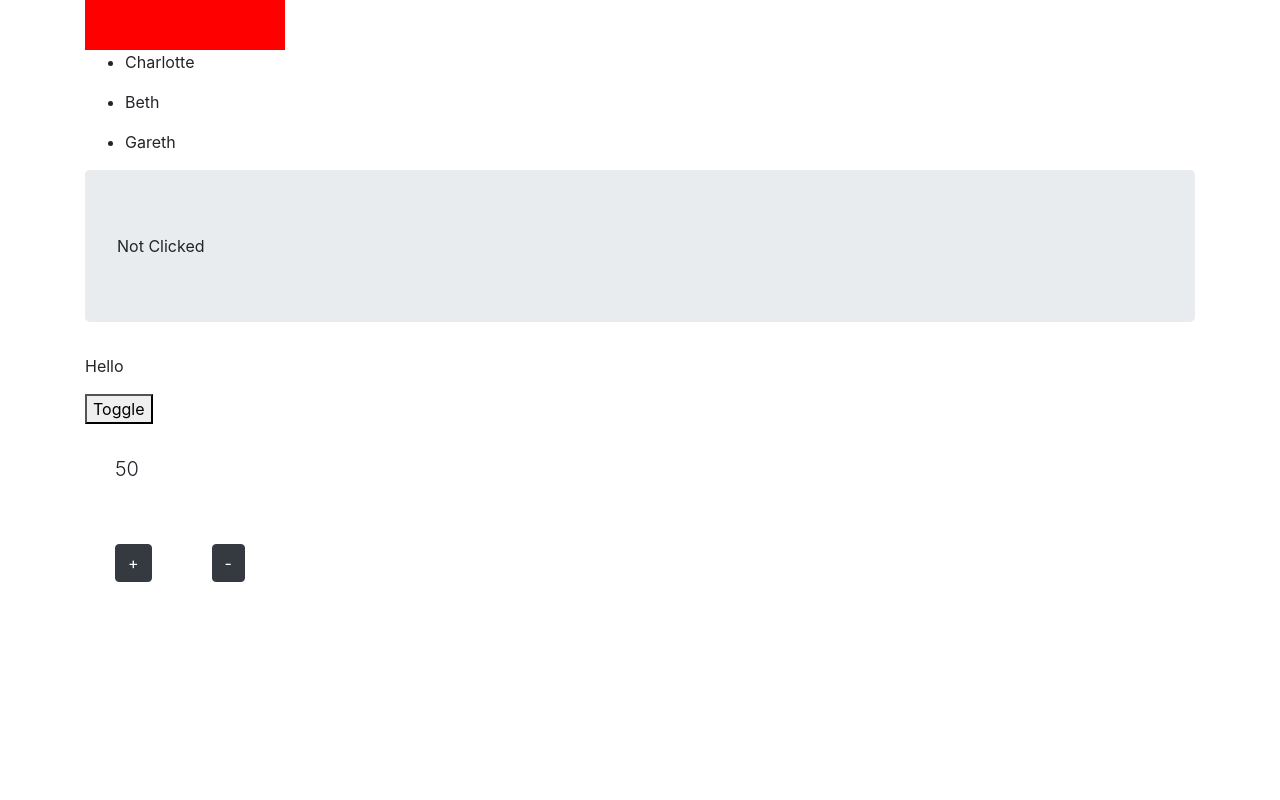
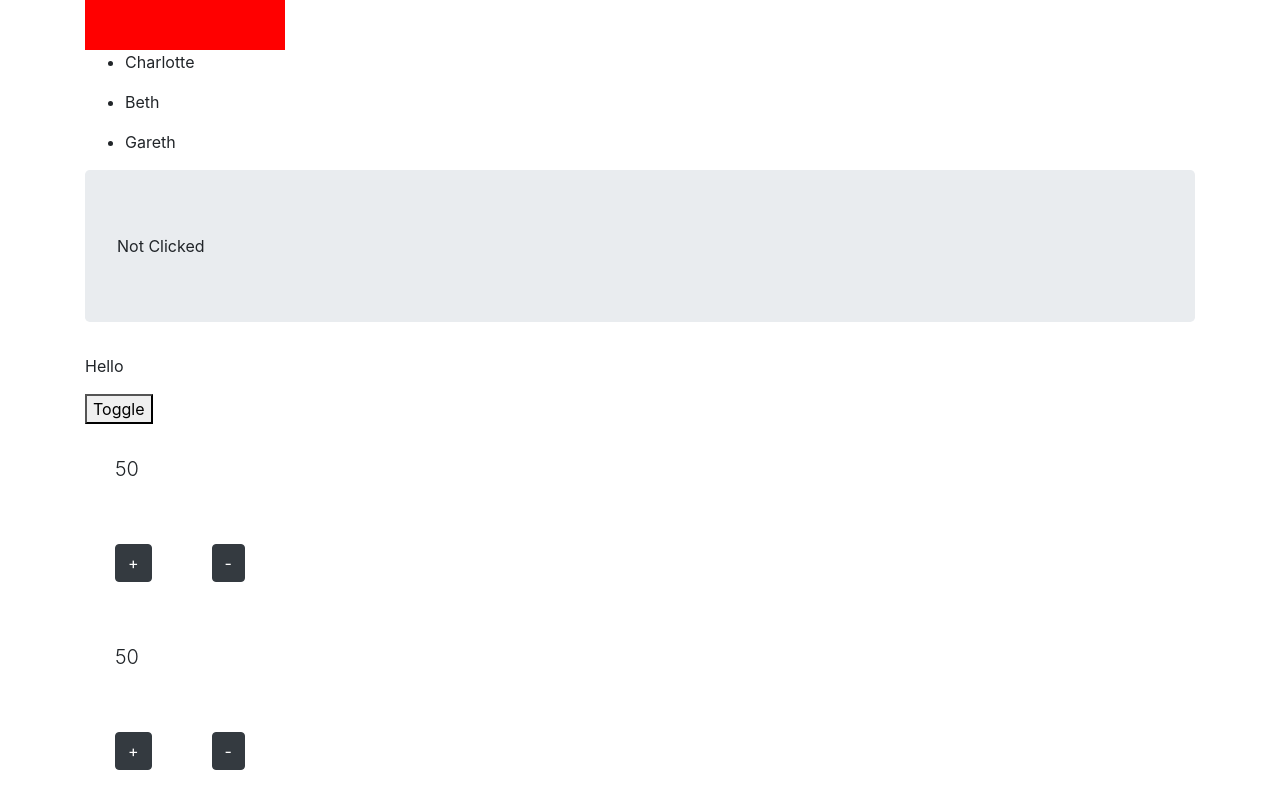
Before and after one commit to bettyeverett/react-testing-app, a React (Create React App) app: page / in a window 1280 px wide. Shown: the part 406-1206 px from the top of the page. Before the commit the page ends 1018 px from the top, so only its background shows below. Built offline with nearby package versions, Linux system fonts and the light colour scheme.

Commit message:
Creating another counter that takes a prop of step so that you can determine by how much that counter increases and decreases with the + and - buttons.

```diff
--- a/src/Event.js
+++ b/src/Event.js
@@ -1,13 +1,15 @@
 import React from "react";
 import Clicked from "./event/Clicked";
 import ToggleText from "./event/ToggleText";
-import Counter from "./event/Counter"
+import Counter from "./event/Counter";
+import StepCounter from "./event/StepCounter";
 
 const Event = () => (
     <>
         <Clicked />
         <ToggleText initial="Hello" alternate="World"></ToggleText>
         <Counter initial={ 50 } max={ 100 } />
+        <StepCounter max={ 100 } step={ 5 } />
     </>
 );
 
--- /dev/null
+++ b/src/event/StepCounter.js
@@ -0,0 +1,65 @@
+// Create a <StepCounter max={ 100 } step={ 5 } /> component. It should consist of a <p> containing a number (start at 0) and two buttons, + and -. When the user clicks the + button, the number should go up by step. When the user clicks the - button the number should go down by step. The number should not be able to go below 0. Use props to pass in a maximum value for the counter.
+
+import React, { Component } from "react";
+
+class StepCounter extends Component {
+
+    constructor(props) {
+        super(props);
+
+        this.state = {
+            initial: 50,
+        };
+
+        this.handleClickAdd = this.handleClickAdd.bind(this);
+        this.handleClickSubtract = this.handleClickSubtract.bind(this);
+
+    }
+
+    handleClickSubtract() {
+
+        let { step } = this.props;
+        let { initial } = this.state;
+
+        if (initial > 0)
+        this.setState( {
+            initial: initial - step,
+        } );
+
+    }
+
+    handleClickAdd() {
+
+        let { step, max } = this.props;
+        let { initial } = this.state;
+
+        if (initial < max)
+        this.setState( {
+            initial: initial + step,
+        } );
+
+    }
+
+    render() {
+
+        return (
+            <>
+                <p style={ { margin: "30px" } } class="lead">{ this.state.initial }</p>
+                <button
+                    onClick={ this.handleClickAdd }
+                    style={ { margin: "30px" } }
+                    class="btn btn-dark"
+                >+</button>
+                <button
+                    onClick={ this.handleClickSubtract }
+                    style={ { margin: "30px" } }
+                    class="btn btn-dark"
+                >-</button>
+            </>
+        );
+
+    }
+
+}
+
+export default StepCounter;
```
Also changed, not shown: src/event/Clicked.js (+3 -5 lines).
